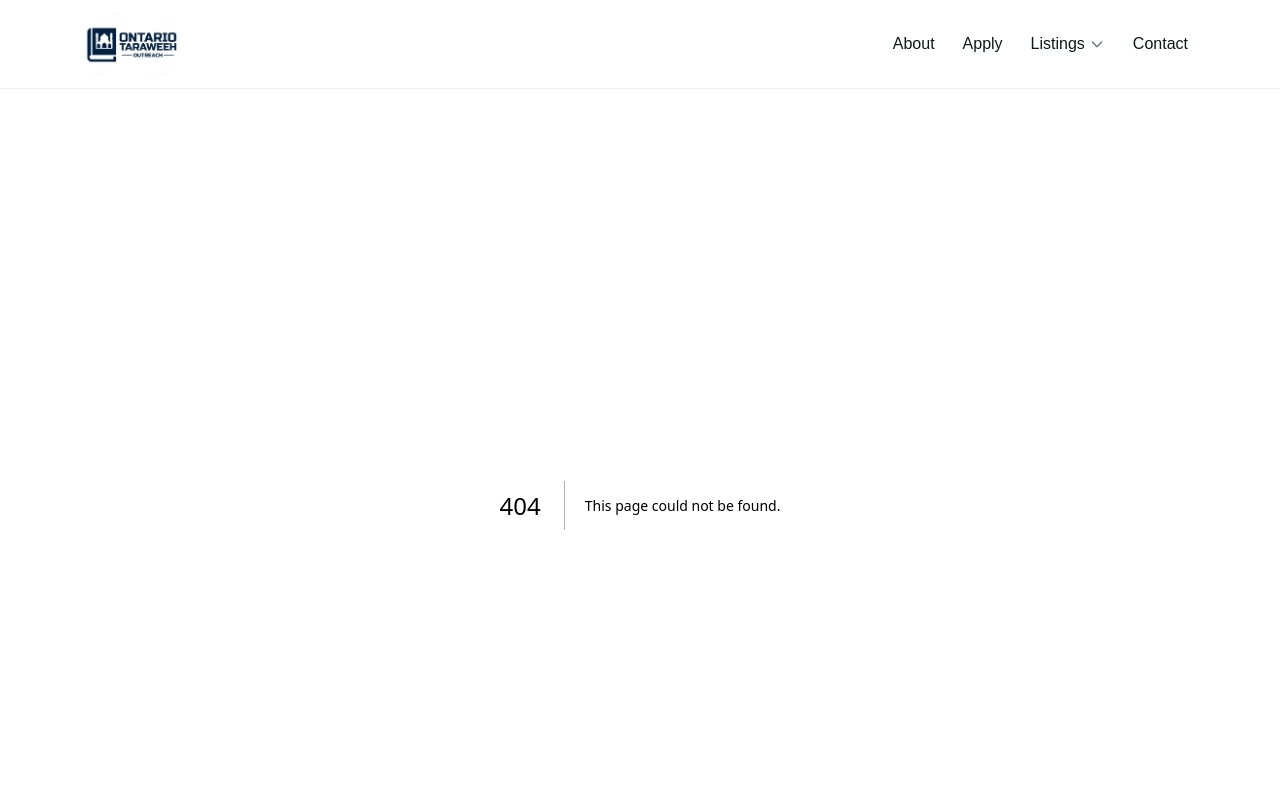
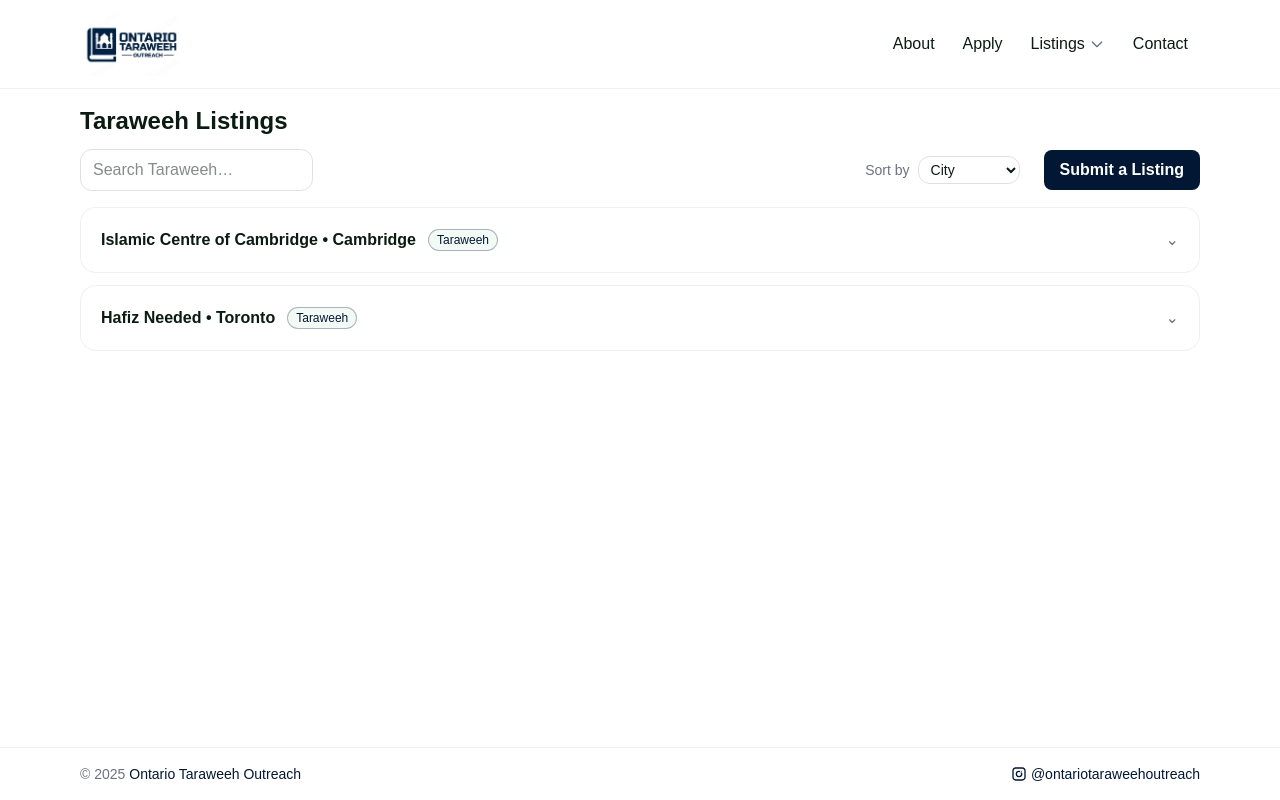
Before and after one commit to Zaydqadri/OTO_Web_Dev, a Next.js app: page /listings/taraweeh in a window 1280 px wide. Before the commit this address had no page. Shown: the top 800 px of the page. Built offline with nearby package versions, Linux system fonts and the light colour scheme.

Commit message:
Listings categories sorted to different pages

```diff
--- a/src/pages/listings.tsx
+++ b/src/pages/listings/all.tsx
@@ -2,7 +2,7 @@ import ListingsTable from "@/components/ListingsTable";
 export default function ListingsPage() {
   return (
     <section>
-      <h1 className="text-2xl font-semibold mb-3">Active Listings</h1>
+      <h1 className="text-2xl font-semibold mb-3">All Listings</h1>
       <ListingsTable />
     </section>
   );
--- /dev/null
+++ b/src/pages/listings/jummah.tsx
@@ -0,0 +1,10 @@
+import ListingsTable from "@/components/ListingsTable";
+
+export default function TeachingListingsPage() {
+  return (
+    <section>
+      <h1 className="text-2xl font-semibold mb-3">Jummah Listings</h1>
+      <ListingsTable category="Jummah" />
+    </section>
+  );
+}
--- /dev/null
+++ b/src/pages/listings/taraweeh.tsx
@@ -0,0 +1,10 @@
+import ListingsTable from "@/components/ListingsTable";
+
+export default function TeachingListingsPage() {
+  return (
+    <section>
+      <h1 className="text-2xl font-semibold mb-3">Taraweeh Listings</h1>
+      <ListingsTable category="Taraweeh" />
+    </section>
+  );
+}
--- /dev/null
+++ b/src/pages/listings/teaching.tsx
@@ -0,0 +1,10 @@
+import ListingsTable from "@/components/ListingsTable";
+
+export default function TeachingListingsPage() {
+  return (
+    <section>
+      <h1 className="text-2xl font-semibold mb-3">Teaching Listings</h1>
+      <ListingsTable category="Teaching" />
+    </section>
+  );
+}
```
